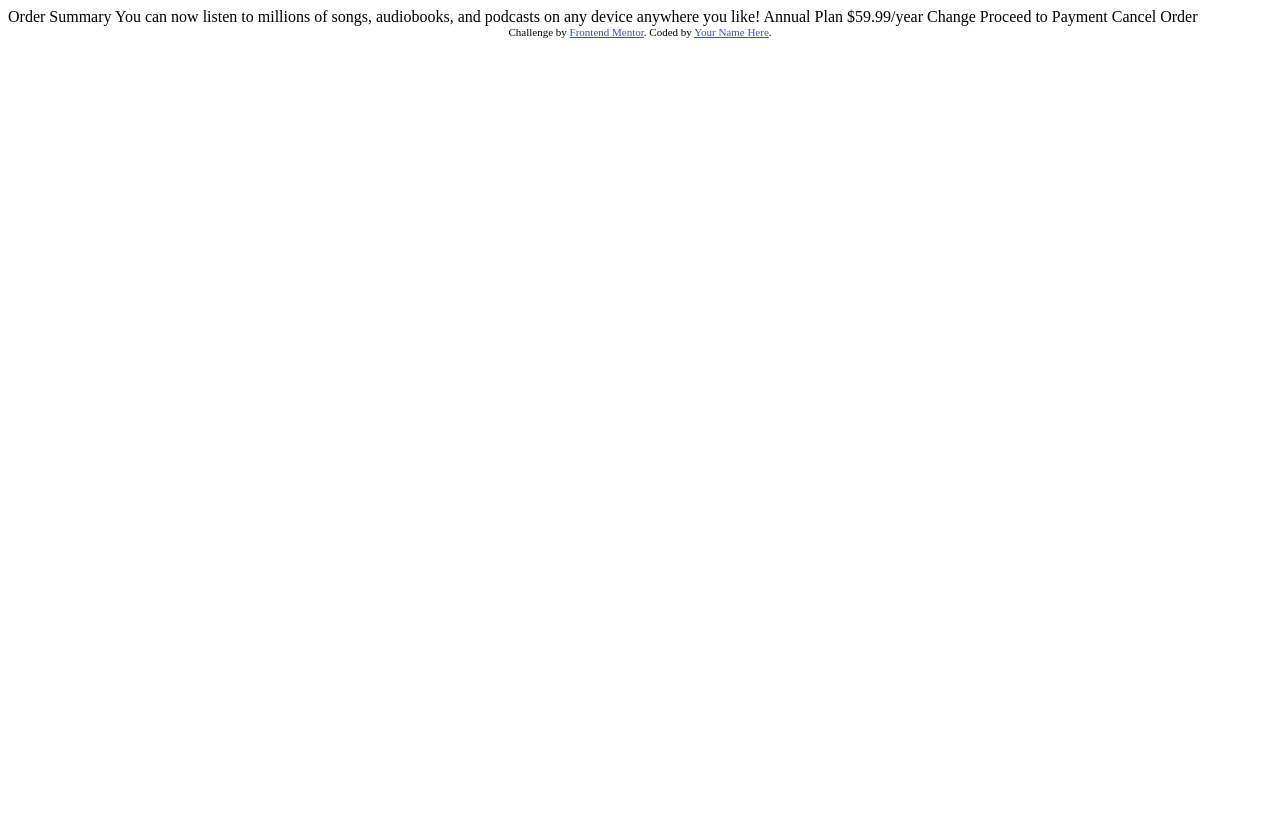
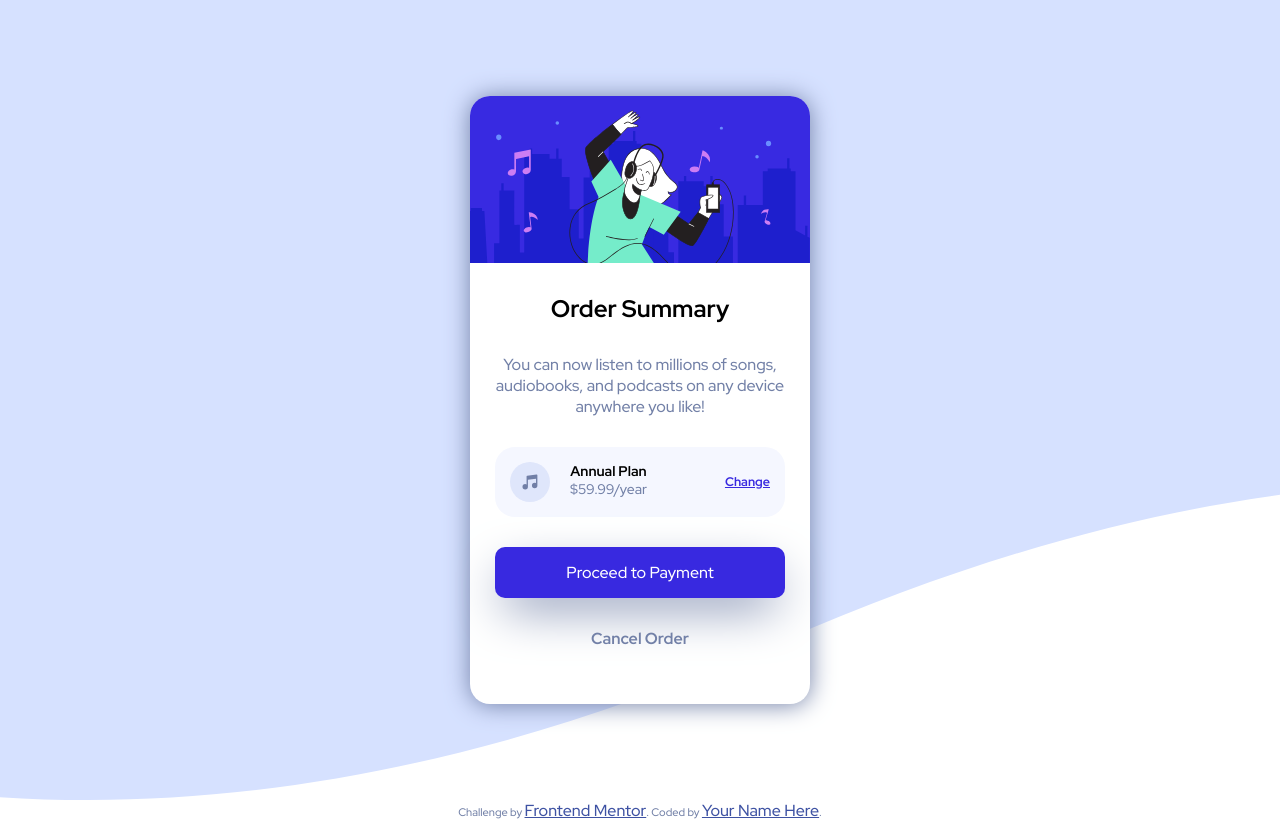
Before and after one commit to DanStockham/order-summary-component, a plain HTML site: page index.html in a window 1280 px wide. Before the commit the page ends 800 px from the top, so only its background shows below. Drawn offline with Linux system fonts and the light colour scheme.

Commit message:
style page

```diff
--- a/index.html
+++ b/index.html
@@ -1,37 +1,59 @@
 <!DOCTYPE html>
 <html lang="en">
   <head>
-  <meta charset="UTF-8">
-  <meta name="viewport" content="width=device-width, initial-scale=1.0"> <!-- displays site properly based on user's device -->
+    <meta charset="UTF-8" />
+    <meta name="viewport" content="width=device-width, initial-scale=1.0" />
+    <!-- displays site properly based on user's device -->
 
-  <link rel="icon" type="image/png" sizes="32x32" href="./images/favicon-32x32.png">
-
+    <link
+      rel="icon"
+      type="image/png"
+      sizes="32x32"
+      href="./images/favicon-32x32.png"
+    />
+    <link rel="stylesheet" href="style.css" />
     <title>Frontend Mentor | Order summary card</title>
-
-  <!-- Feel free to remove these styles or customise in your own stylesheet 👍 -->
-  <style>
-    .attribution { font-size: 11px; text-align: center; }
-    .attribution a { color: hsl(228, 45%, 44%); }
-  </style>
   </head>
   <body>
-
-  Order Summary
-
-  You can now listen to millions of songs, audiobooks, and podcasts on any
-  device anywhere you like!
-
-  Annual Plan
-  $59.99/year
-
-  Change
-
-  Proceed to Payment
-  Cancel Order
-
-  <div class="attribution">
-    Challenge by <a href="https://www.frontendmentor.io?ref=challenge" target="_blank">Frontend Mentor</a>.
-    Coded by <a href="#">Your Name Here</a>.
+    <div class="page-wrapper">
+      <div class="page-container">
+        <div class="card-container">
+          <img
+            class="hero-image"
+            src="images/illustration-hero.svg"
+            alt="woman jiving out to music on her ipod"
+          />
+          <div class="order-summary-container">
+            <h1 class="order-summary-header">Order Summary</h1>
+            <p class="order-summary-exposition">
+              You can now listen to millions of songs, audiobooks, and podcasts
+              on any device anywhere you like!
+            </p>
+            <div class="subscription-plan-container">
+              <div class="subscription-cost">
+                <img
+                  class="icon-music"
+                  src="images/icon-music.svg"
+                  alt="annual plan for audio subscription"
+                />
+                <div class="subscription-cost-details">
+                  <h3 class="subscription-type">Annual Plan</h3>
+                  <span class="subscription-cost">$59.99/year</span>
+                </div>
+              </div>
+              <span class="change-option-action">Change</span>
+            </div>
+            <div class="payment-checkout-btn">Proceed to Payment</div>
+            <div class="cancal-btn">Cancel Order</div>
+          </div>
+        </div>
+      </div>
+      <footer class="attribution">
+        Challenge by
+        <a href="https://www.frontendmentor.io?ref=challenge" target="_blank"
+          >Frontend Mentor</a
+        >. Coded by <a href="#">Your Name Here</a>.
+      </footer>
     </div>
   </body>
 </html>
--- /dev/null
+++ b/style.css
@@ -0,0 +1,122 @@
+@import url("https://fonts.googleapis.com/css2?family=Red+Hat+Display:wght@500;700;900&display=swap");
+
+*,
+html {
+  margin: 0;
+  padding: 0;
+  font-size: 1rem;
+  font-family: "Red Hat Display", sans-serif;
+  color: var(--neutral-desaturated-blue);
+
+  --primary-pale-blue: hsl(225, 100%, 94%);
+  --primary--bright-blue: hsl(245, 75%, 52%);
+  --neutral-very-pale-blue: hsl(225, 100%, 98%);
+  --neutral-desaturated-blue: hsl(224, 23%, 55%);
+  --neutral-dark-blue: hsl(223, 47%, 23%);
+}
+
+.page-wrapper {
+    width: 100%;
+}
+
+.page-container {
+    display: flex;
+    justify-content: center;
+    align-items: center;
+    background: url('images/pattern-background-mobile.svg');
+    background-repeat: no-repeat;
+    background-size: cover;
+    width: 100%;
+    height: 100vh;
+}
+
+.card-container {
+    width: 340px;
+    background: white;
+    border-radius: 20px;
+    box-shadow: var(--neutral-desaturated-blue) 0px 1px 24px;
+}
+
+.order-summary-container {
+    padding: 25px;
+    text-align: center;
+}
+
+.order-summary-container > * {
+  margin-bottom: 30px;
+}
+
+.order-summary-header {
+  font-size: 1.5rem;
+  color: black;
+  font-weight: 700;
+}
+
+.hero-image {
+    width: 100%;
+    border-radius: 20px 20px 0 0;
+}
+
+.subscription-plan-container {
+  display: flex;
+  align-items: center;
+  justify-content: space-between;
+  background: var(--neutral-very-pale-blue);
+  padding: 15px;
+  border-radius: 20px;
+}
+
+.icon-music {
+  width: 40px;
+  margin-right: 20px;
+}
+
+.subscription-type {
+  font-size: 0.875rem;
+  color: black;
+}
+
+.subscription-cost {
+  font-size: 0.875rem;
+}
+
+.change-option-action {
+  font-size: 0.78rem;
+  color: var(--primary--bright-blue);
+  text-decoration: underline;
+  font-weight: 700;
+}
+
+.subscription-cost {
+  display: flex;
+}
+
+.payment-checkout-btn {
+  background: var(--primary--bright-blue);
+  border-radius: 10px;
+  box-shadow: var(--neutral-desaturated-blue) 0px 18px 50px -10px;
+  color: white;
+  padding: 15px 0;
+}
+
+.cancal-btn {
+  font-weight: 700;
+}
+
+.attribution {
+  font-size: 11px;
+  text-align: center;
+}
+.attribution a {
+  color: hsl(228, 45%, 44%);
+}
+
+@media (min-width: 1440px) {
+  .card-container {
+    width: 500px;
+  }
+
+  .order-summary-exposition {
+    padding: 0 25%;
+  }
+}
```
Lines whose indentation alone changed are shown as unchanged.
